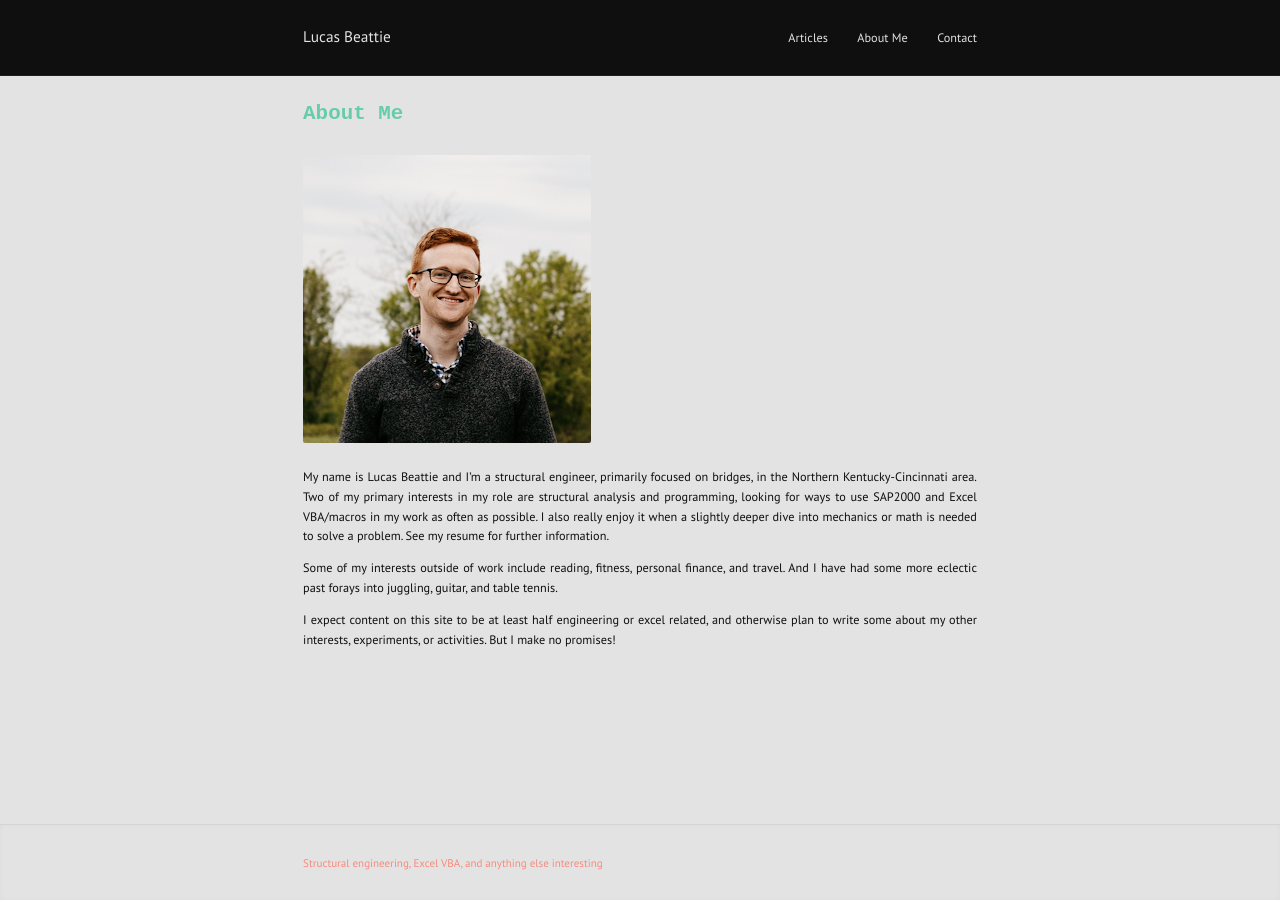
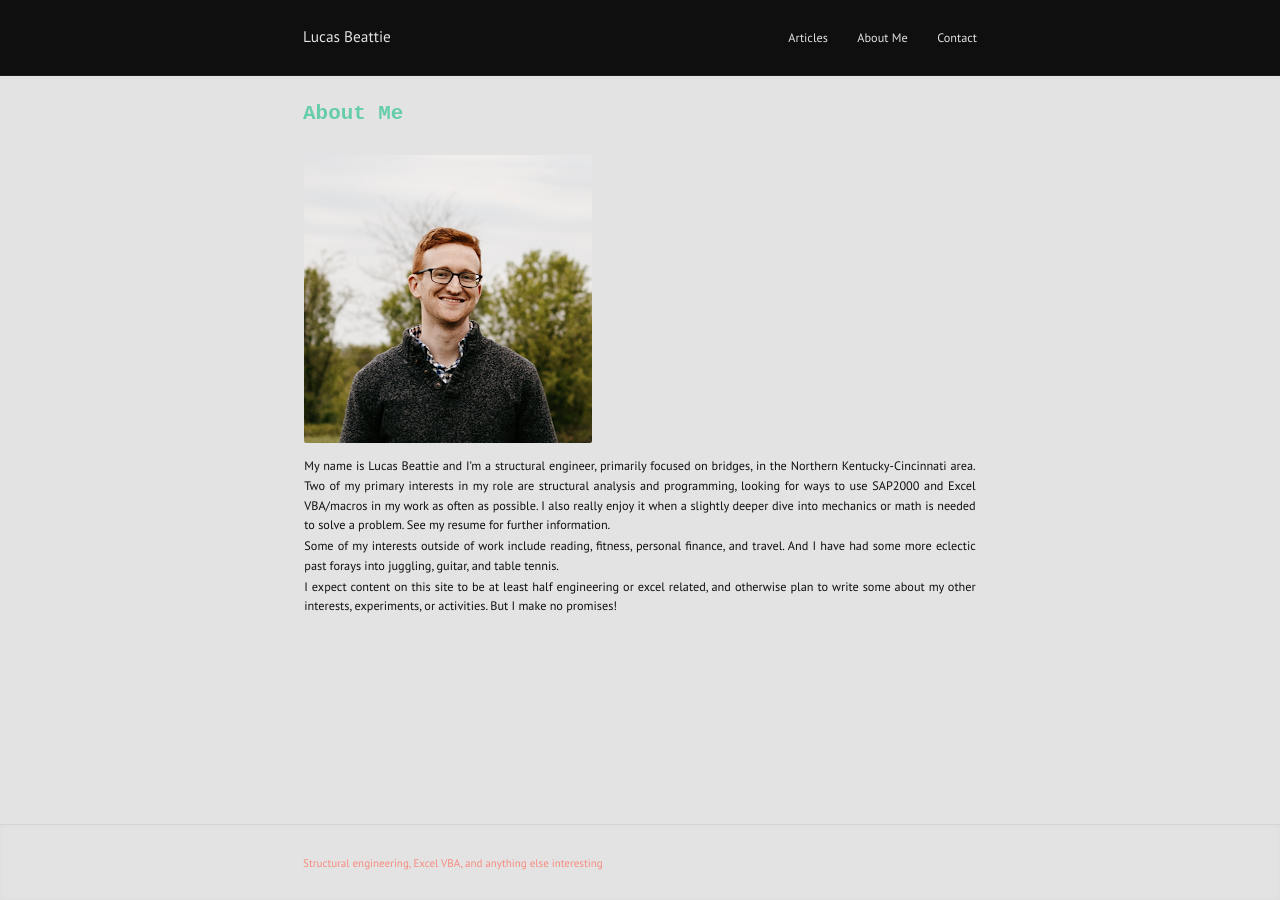
Before and after one commit to labeattie/lucasbeattiedotcom, a Jekyll site: the page built from index.md, in a window 1280 px wide. Built offline with Jekyll 4.4.1, drawn with Linux system fonts in a browser that asks for light colours.

Commit message:
test margins

```diff
--- a/_sass/basic.sass
+++ b/_sass/basic.sass
@@ -29,6 +29,7 @@ b, strong, th
 
 p
   text-align: justify
+  margin: 0.1em
 
 a
   color: $link-color
```
